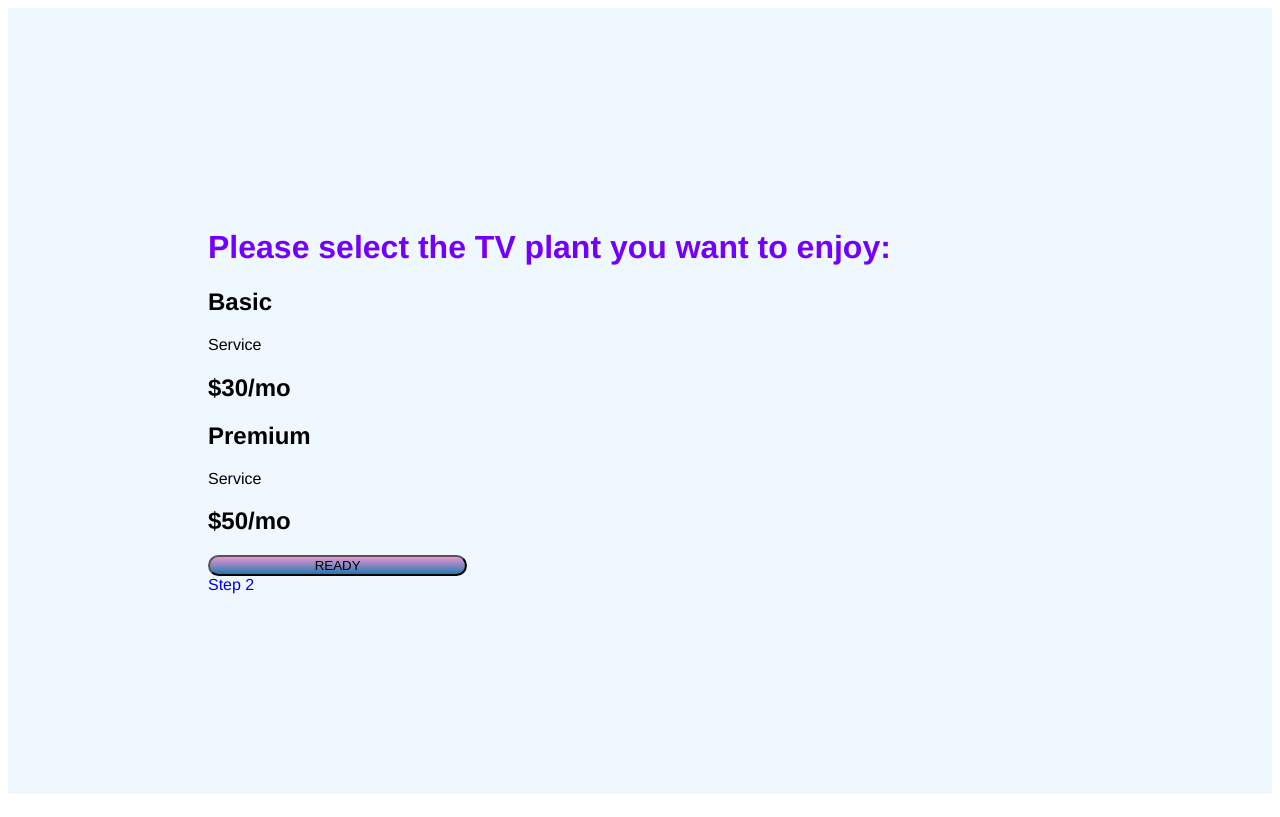
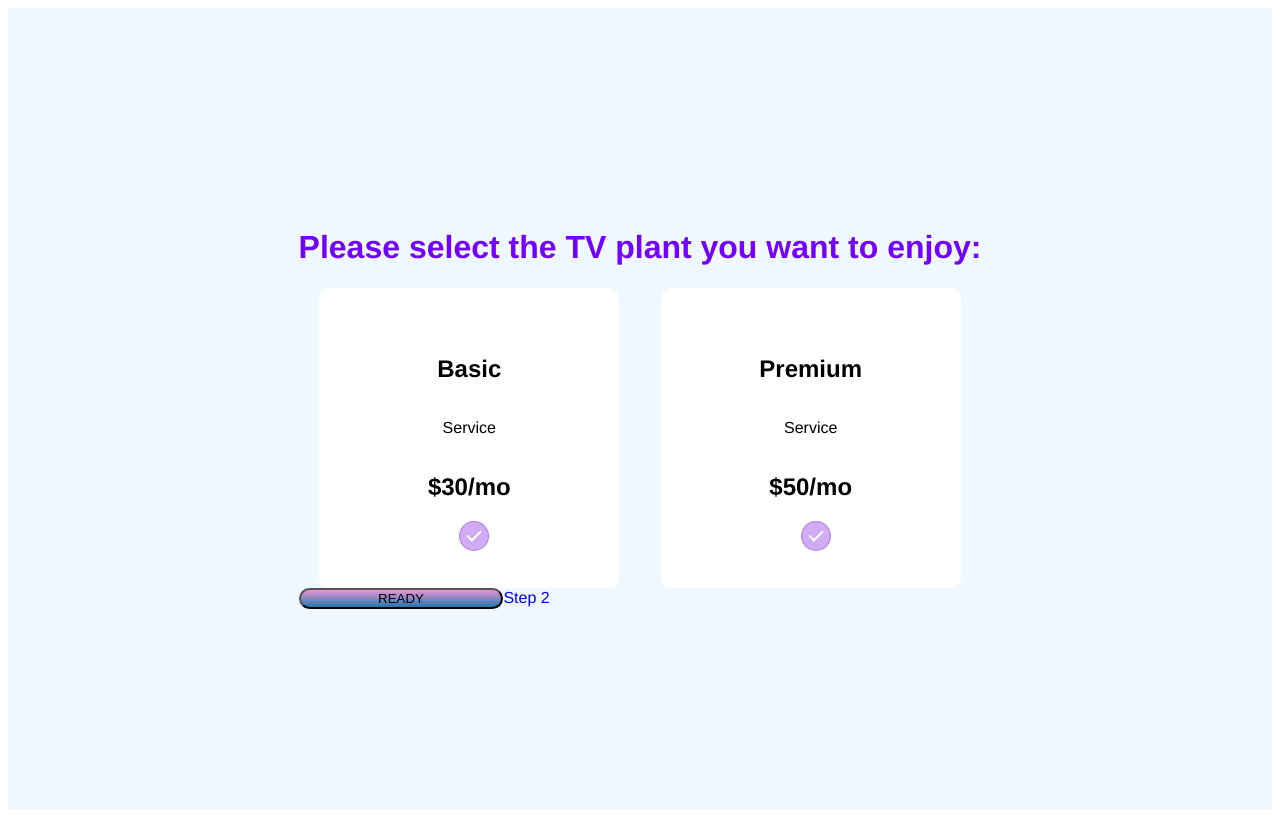
Before and after one commit to endyleyms/nextjs-tvseries, a Next.js app: page /Plan in a window 1280 px wide. Built offline with nearby package versions, Linux system fonts and the light colour scheme.

Commit message:
styles modified, form useState hook

```diff
--- a/pages/Address.js
+++ b/pages/Address.js
@@ -12,9 +12,9 @@ export default function Address() {
 
       <main>
         <h1>
-          Pleassure to meet you, name
-          What its your  install address?
+        Pleassure to meet you
         </h1>
+        <h2>What its your  install address?</h2>
         <div className={styles.card}>
          <form action="/Plan" method="post" className={styles.card}>
           <label for="first">Please type in your street address</label>
--- a/pages/Plan.js
+++ b/pages/Plan.js
@@ -10,32 +10,39 @@ export default function Plan() {
         <link rel="icon" href="/favicon.ico" />
       </Head>
 
-      <main>
+      <main >
         <h1 className="title">
           Please select the TV plant you want to enjoy:
         </h1>
-        <div>
-            <div>
+        <div className={styles.plan}>
+            <div className={styles.cardPlan}>
                 <h2>Basic</h2>
                 <p>Service</p>
                 <h2>$30/mo</h2>
+                <div className={styles.round}>
+                  <input type="checkbox" checked id="checkbox" />
+                  <label for="checkbox"></label>
+                </div>
 
             </div>
-            <div>
+            <div className={styles.cardPlan}>
                 <h2>Premium</h2>
                 <p>Service</p>
                 <h2>$50/mo</h2>
-
+                <div className={styles.round}>
+                  <input type="checkbox" checked id="checkbox" />
+                  <label for="checkbox"></label>
+                </div>
             </div>
-            <button href="/Singup">
+        </div>
+        <div className={styles.container}>
+        </div>
+        <button href="/Singup" type='submit'>
             <a>READY</a>
-            </button>
-        </div>
+        </button>
         <Link href="/Address">
           <a>Step 2</a>
         </Link>
-
-
       </main>
 
     </div>
--- a/pages/index.js
+++ b/pages/index.js
@@ -18,9 +18,9 @@ export default function Home() {
         <p className="description">
           Are you ready to  enjoy the TV Series?
         </p>
-        <Link href="/Singup">
-          <a>LETS DO IT!!</a>
-        </Link>
+        <button href="/Singup">
+            <a>READY</a>
+        </button>
 
       </main>
 
--- a/styles/Home.module.scss
+++ b/styles/Home.module.scss
@@ -5,7 +5,12 @@ $primary-color: black;
     padding: 200px;
     font: 100% $font-stack;
     color: $primary-color;
+    align-items: center;
     background-color: aliceblue;
+    display: flex;
+    justify-content: space-between ;
+    align-items: center;
+    flex-direction: column;
     h1{
         color: rgb(115, 0, 255);
     }
@@ -30,3 +35,65 @@ $primary-color: black;
         font-size: small;
     }
 }
+.plan{
+    display: flex;
+    justify-content: space-around;
+}
+.cardPlan{
+    border-radius: 10px;
+    border-color: gray;
+    background-color:white;
+    width: 300px;
+    height: 300px;
+    display: flex;
+    justify-content: center;
+    align-items: center;
+    flex-direction: column;
+    .round {
+        position: relative;
+      }
+
+      .round label {
+        background-color: #fff;
+        border: 1px solid #ccc;
+        border-radius: 50%;
+        cursor: pointer;
+        height: 28px;
+        left: 0;
+        position: absolute;
+        top: 0;
+        width: 28px;
+      }
+
+      .round label::after {
+        border: 2px solid #fff;
+        border-top: none;
+        border-right: none;
+        content: "";
+        height: 6px;
+        left: 7px;
+        opacity: 0;
+        position: absolute;
+        top: 8px;
+        transform: rotate(-45deg);
+        width: 12px;
+      }
+
+      .round input[type="checkbox"] {
+        visibility: hidden;
+      }
+
+      .round input[type="checkbox"]:checked + label {
+        background-color: rgba(137, 43, 226, 0.392);
+        border-color: rgba(137, 43, 226, 0.392);
+      }
+
+      .round input[type="checkbox"]:checked + label:after {
+        opacity: 1;
+      }
+}
+.main{
+    display: flex   ;
+    justify-content: space-between;
+    flex-direction: column;
+}
```
Also changed, not shown: pages/Singup.js (+28 -5 lines).
